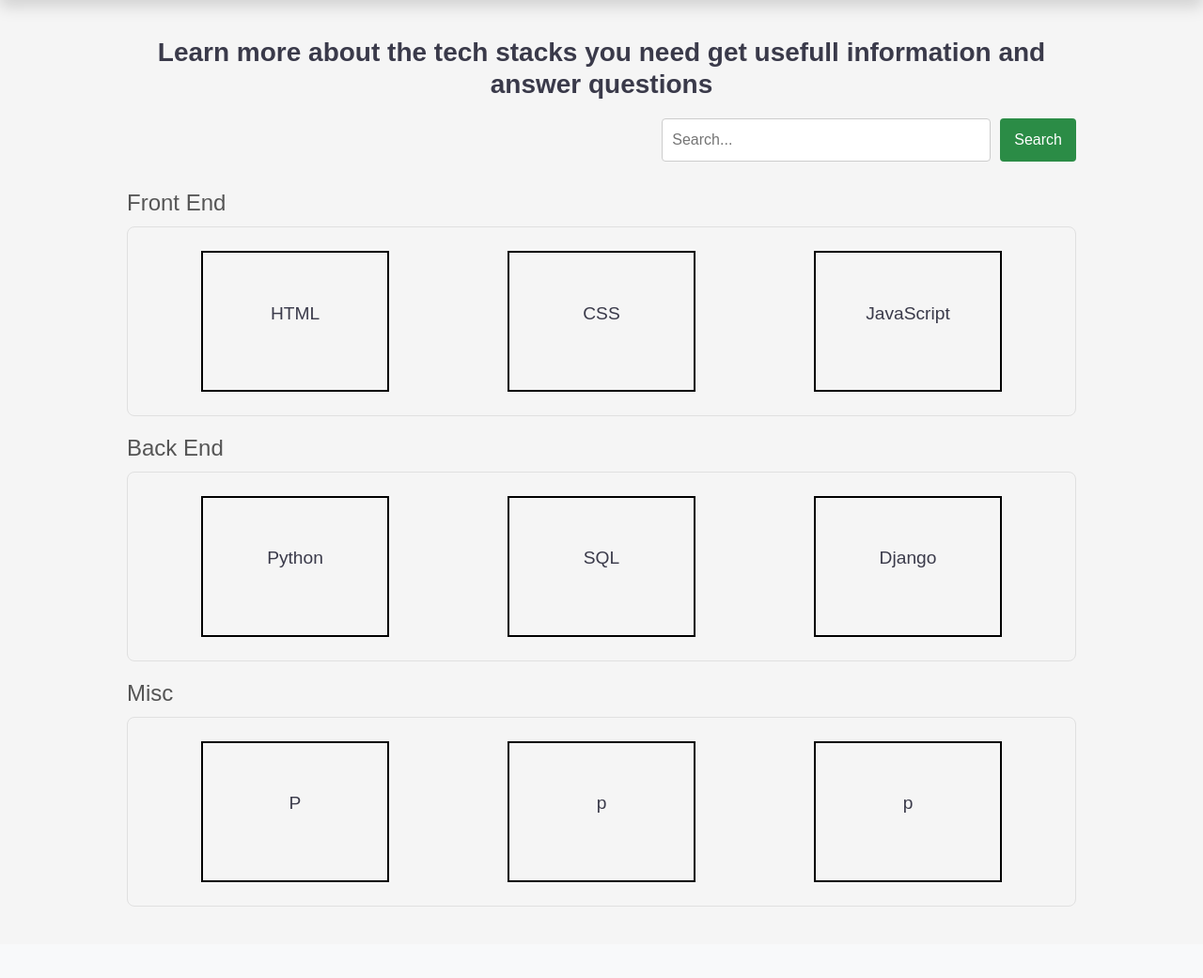
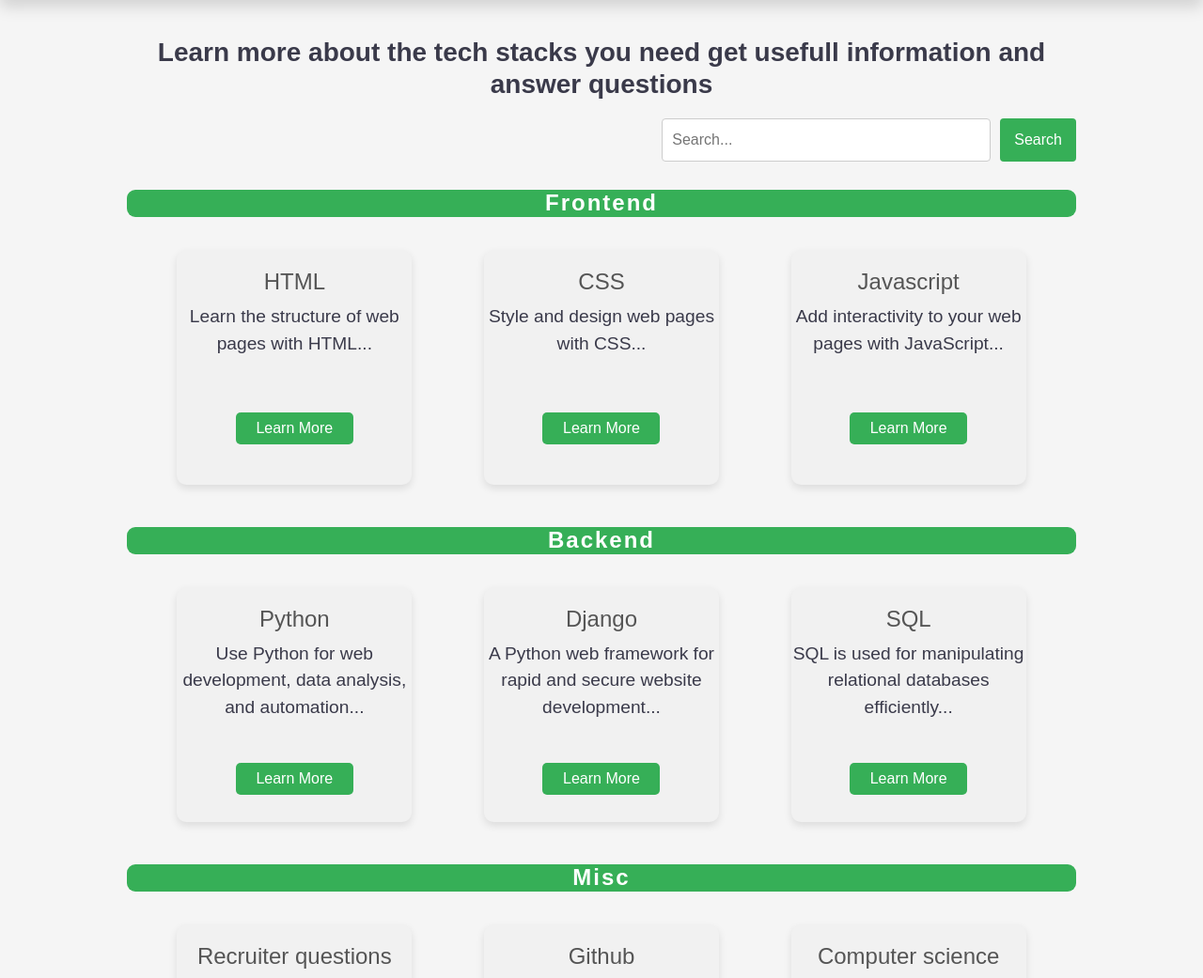
Before and after one commit to ShaAnder/elevate_hackathon_2024, a Django app: page /categories/ in a window 1280 px wide. Shown: the part 301-1342 px from the top of the page at 94% size. Run offline with Django 5.2, Linux system fonts and the light colour scheme.

Commit message:
give more styles to categories page, add background, colors, change font sizes and weight, add paragrap texts to each content section

```diff
--- a/job_me/templates/job_me/categories.html
+++ b/job_me/templates/job_me/categories.html
@@ -14,43 +14,61 @@
 
 <form class="categories-form" action="/search" method="get">
     <input type="text" id="searchBar" name="query" placeholder="Search...">
-    <button type="submit">Search</button>
+    <button class="search-btn" type="submit">Search</button>
 </form>
 </div>
-<h3 class="categories-h3">Front End </h3>
+<h3 class="categories-h3">Frontend </h3>
  <section class="frontend-section ">
  <div class="content-section" id="section-html">
-    <p class="categories-p">HTML</p>
+    <h4 class="categories-h4">HTML</h4>
+    <p class="categories-p">Learn the structure of web pages with HTML...</p>
+    <button>Learn More</button>
 </div>
 <div class="content-section" id="section-css">
-    <p class="categories-p"> CSS</p>
+    <h4 class="categories-h4">CSS</h4>
+    <p class="categories-p">Style and design web pages with CSS...</p>
+    <button>Learn More</button>
 </div>
 <div class="content-section" id="section-js">
-    <p class="categories-p">JavaScript</p>
+    <h4 class="categories-h4">Javascript</h4>
+    <p class="categories-p">Add interactivity to your web pages with JavaScript...</p>
+    <button>Learn More</button>
 </div>
  </section>
- <h3 class="categories-h3">Back End  </h3>
+ <h3 class="categories-h3">Backend  </h3>
  <section class="backend-section">
     <div class="content-section" id="section-py">
-       <p class="categories-p">Python</p>
+        <h4 class="categories-h4">Python</h4>
+        <p class="categories-p">Use Python for web development, data analysis, and automation...</p>
+        <button>Learn More</button>
    </div>
    <div class="content-section" id="section-sql">
-       <p class="categories-p">SQL</p>
+    <h4 class="categories-h4">Django</h4>
+    <p class="categories-p">A Python web framework for rapid and secure website development...</p>
+    <button>Learn More</button>
    </div>
    <div class="content-section" id="section-django">
-       <p class="categories-p">Django</p>
+    <h4 class="categories-h4">SQL</h4>
+    <p class="categories-p">SQL is used for manipulating relational databases efficiently...</p>
+    <button>Learn More</button>
    </div>
     </section>
     <h3 class="categories-h3">Misc </h3>
     <section class="misc-section">
         <div class="content-section" id="section1">
-           <p class="categories-p">P</p>
+            <h4 class="categories-h4">Recruiter questions</h4>
+            <p class="categories-p">???</p>
+            <button>Learn More</button>
        </div>
        <div class="content-section" id="section2">
-           <p class="categories-p">p</p>
+        <h4 class="categories-h4">Github</h4>
+        <p class="categories-p">Web-based platform for version control and collaboration...</p>
+        <button>Learn More</button>
        </div>
        <div class="content-section" id="section3">
-           <p class="categories-p">p</p>
+        <h4 class="categories-h4">Computer science</h4>
+        <p class="categories-p">Study of algorithms, data structures, and programming languages...</p>
+        <button>Learn More</button>
        </div>
         </section>
 
--- a/static/css/categories.css
+++ b/static/css/categories.css
@@ -14,25 +14,29 @@
     margin-bottom:20px;
     text-align: center;
     color: #3a3a4a;
-    font-size:22px;
+    font-size:20px;
+}
+
+.categories-h3 {
+    margin-bottom: 10px;
+    color: #555555;
+    font-weight:700;
+    text-align:center;
+    letter-spacing: 2px;
 
 }
 
-.categories-h3 {
-    font-size: 1.2em;
-    margin-bottom: 10px;
+.categories-h4{
     color: #555555;
     font-weight:400;
-    text-align:center;
-
 }
-
 .categories-p{
     color: #3a3a4a;
     border-radius:9px;
+    font-weight:300;
 
 }
-
+/* styling search form */
 form {
     display: flex;
     justify-content: center;
@@ -48,35 +52,54 @@ input[type="text"] {
     margin-right: 10px;
 }
 
-button {
+.search-btn {
     padding: 10px 15px;
-    background-color:#2B8C46;
+    background-color: #36AF57;
     color: white;
     border: none;
     border-radius: 4px;
     cursor: pointer;
 }
-
 button:hover {
-    background-color:#36AF57;
+    background-color:#2B8C46;
 }
 
 /* Sections */
 section {
-    border: 1px solid #e0e0e0;
     border-radius: 8px;
     padding: 15px;
     margin-bottom: 20px;
 }
 
 .content-section {
-    width: 90%;
-    height: 150px;
-    border: 2px solid black;
-    margin: 10px auto;
+    width:90%;
+    height:170px;
+    background-color:#F1F1F1;
+    border-radius: 10px;
+    box-shadow: 0 4px 8px rgba(0, 0, 0, 0.1);
     display: flex;
-    align-items: center;
-    justify-content: center;
+    flex-direction: column;
+    justify-content: space-between;
+    text-align: center;
+    margin: 10px;
+    box-sizing: border-box;
+    padding-top:20px;
+}
+
+.content-section button {
+    background-color: #36AF57;
+    color:white;
+    border: none;
+    border-radius: 5px;
+    cursor: pointer;
+    transition: background-color 0.3s ease;
+    margin:auto;
+    width:50%;
+    padding:5px 0;
+}
+
+.content-section button:hover{
+background-color: #2B8C46;
 }
 
 /* Media Queries */
@@ -85,19 +108,21 @@ section {
     .categories-container{
         max-width:800px;
     }
+
     .categories-h3{
-            text-align:left;
+        background-color:  #36af57;
+        color:white;
+        border-radius:9px;
     }
-
     .frontend-section, .backend-section,.misc-section {
         display: flex;
         justify-content: space-around;
     }
 
     .content-section {
-            width: 200px;
+        width: 250px;
         margin: 10px;
-            height: 150px;
+        height: 250px;
     }
 
     .categories-h2 {
@@ -115,6 +140,7 @@ section {
     }
 }
 
+/* styles for desktop screens */
 @media (min-width: 1024px) {
 .categories-container{
     max-width:1050px;
```
Lines whose indentation alone changed are shown as unchanged.
